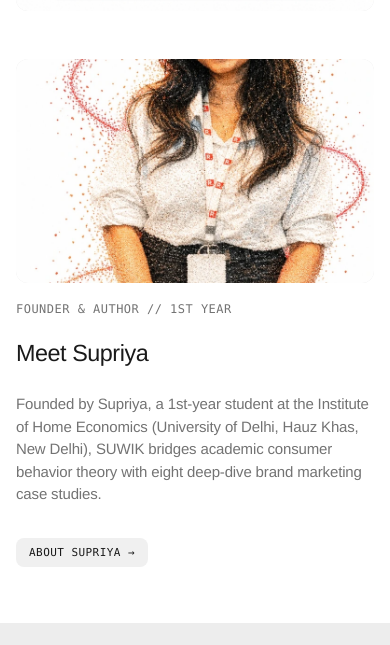
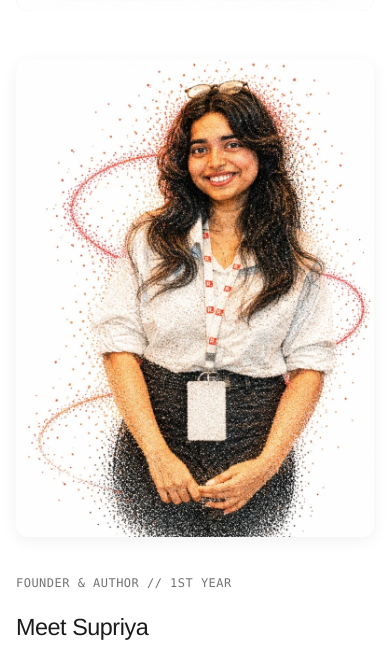
Before and after one commit to devwithwedivit-blip/suwik, a plain HTML site: page index.html in a window 390 px wide. Shown: the part 4942-5587 px from the top of the page. Drawn offline with Linux system fonts and the light colour scheme.

Commit message:
Fix mobile portrait cropping: preserve full face, head, and 3:4 aspect ratio

```diff
--- a/css/style.css
+++ b/css/style.css
@@ -704,6 +704,24 @@ button {
   gap: 16px;
 }
 
+/* Founder Portrait Card (Desktop) */
+.founder-image-box {
+  width: 100%;
+  aspect-ratio: 3 / 4;
+  border-radius: var(--radius-card);
+  overflow: hidden;
+  background-color: #F8F8F8;
+  box-shadow: 0 4px 20px rgba(0, 0, 0, 0.06);
+}
+
+.founder-img {
+  width: 100%;
+  height: 100%;
+  object-fit: cover;
+  object-position: top center;
+  display: block;
+}
+
 /* ==========================================================================
    News / Articles Grid (articles.html)
    ========================================================================== */
@@ -1769,6 +1787,24 @@ body {
     width: 100% !important;
     overflow: hidden !important;
   }
+  /* Founder Portrait Responsive Sizing on Mobile: Zero Cropping of Face/Head */
+  .founder-image-box {
+    width: 100% !important;
+    max-width: 360px !important;
+    margin: 0 auto 20px !important;
+    aspect-ratio: 3 / 4 !important;
+    border-radius: 12px !important;
+    overflow: hidden !important;
+    background-color: #F8F8F8 !important;
+    box-shadow: 0 4px 16px rgba(0, 0, 0, 0.06) !important;
+  }
+  .founder-img {
+    width: 100% !important;
+    height: 100% !important;
+    object-fit: cover !important;
+    object-position: top center !important;
+    display: block !important;
+  }
   .feature-content h2 {
     font-size: clamp(22px, 6vw, 28px) !important;
   }
--- a/index.html
+++ b/index.html
@@ -435,8 +435,8 @@
 
       <!-- Meet the Founder Feature Split -->
       <div class="feature-split" style="margin-bottom:0;">
-        <div class="feature-image-box" style="aspect-ratio:3/4; overflow:hidden; border-radius:12px;">
-          <img src="assets/images/supriya.webp" alt="Supriya — Founder of SUWIK" loading="lazy" style="width:100%; height:100%; object-fit:cover;" />
+        <div class="founder-image-box">
+          <img src="assets/images/supriya.webp" alt="Supriya — Founder of SUWIK" class="founder-img" loading="lazy" />
         </div>
         <div class="feature-content">
           <div class="font-mono" style="color:var(--text-secondary); margin-bottom:8px;">Founder &amp; Author // 1st Year</div>
```
Also changed, not shown: about.html (+2 -2 lines), analytics.html (+5 -3 lines).
